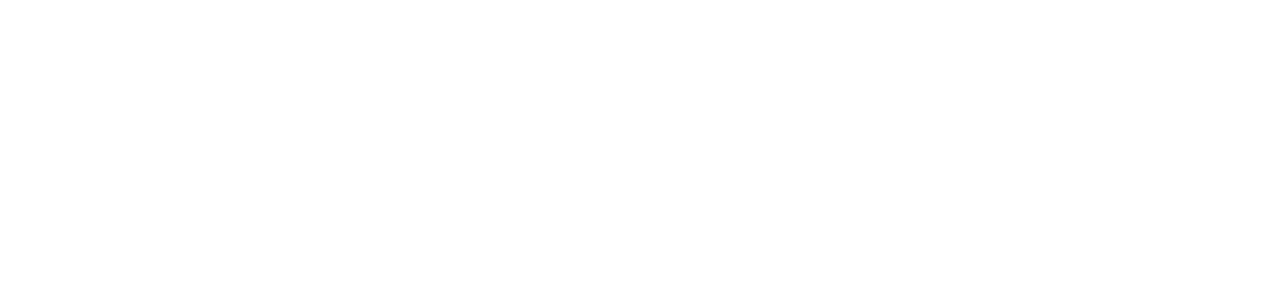
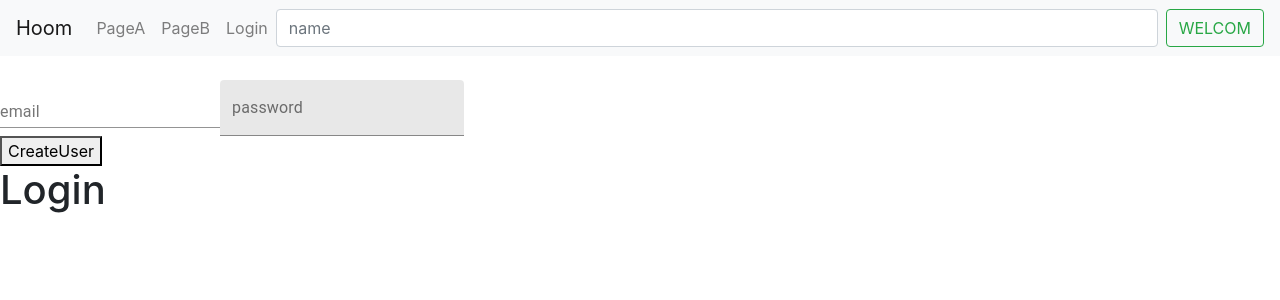
Before and after one commit to htkmnm/team-development-first, a React (Create React App) app: page /Login in a window 1280 px wide. Shown: the top 300 px of the page. Built offline with nearby package versions, Linux system fonts and the light colour scheme; no server answers.

Commit message:
firebase接続

```diff
--- a/package.json
+++ b/package.json
@@ -15,6 +15,7 @@
     "@types/react-dom": "^16.9.11",
     "@types/react-redux": "^7.1.7",
     "axios": "^0.21.1",
+    "firebase": "^8.2.9",
     "react": "^17.0.1",
     "react-dom": "^17.0.1",
     "react-redux": "^7.2.0",
--- a/src/App.tsx
+++ b/src/App.tsx
@@ -9,6 +9,8 @@ import './App.css';
 import Home from './components/Home';
 import PageA from './components/PageA';
 import PageB from './components/PageB';
+import Login from './components/Login';
+
 
 /**
  * ナビゲーションを管理
@@ -24,6 +26,7 @@ function App() {
         <Route exact path="/" component={Home} />
         <Route exact path="/PageA" component={PageA} />
         <Route exact path="/PageB" component={PageB} />
+        <Route exact path="/Login" component={Login} />
       </Switch>
     </Router>
   );
--- a/src/components/Header.tsx
+++ b/src/components/Header.tsx
@@ -29,6 +29,7 @@ const Header: React.FC<{}> = () => {
                     <Nav className="mr-auto">
                         <Nav.Link href="PageA">PageA</Nav.Link>
                         <Nav.Link href="PageB">PageB</Nav.Link>
+                        <Nav.Link href="Login">Login</Nav.Link>
                     </Nav>
                     <FormControl type="name" placeholder="name" className="mr-sm-2" value={name} onChange={e => setName(e.target.value)} />
                     <Button variant="outline-success" type="submit" onClick={handleClick}>WELCOM</Button>
--- a/src/components/Login.tsx
+++ b/src/components/Login.tsx
@@ -1,7 +1,9 @@
 import React from 'react'
 import { useState } from 'react'
 import firebase from '../config/firebase'
-
+import { TextField } from '@material-ui/core';
+import 'bootstrap/dist/css/bootstrap.min.css';
+import Header from "./Header"
 
 const Login = () => {
 
@@ -9,18 +11,18 @@ const Login = () => {
     const [password, setPassword] = useState('')
 
     const handleClick = () => {
-        firebase.auth().createUserWithEmailAndPassword(email, password)
-            .then(() => {
-                // Signed in
-                // ...
+        firebase.auth().signInWithEmailAndPassword(email, password)
+            .then((Users) => {
+                console.log(Users)
             })
     }
-
-
     return (
         <div>
-            <textarea id="email" value={email} onChange={e => setEmail(e.target.value)}></textarea>
-            <textarea id="password" value={password} onChange={e => setPassword(e.target.value)}></textarea>
+            <Header />
+            <form noValidate autoComplete="off">
+                <TextField id="email" value={email} onChange={e => setEmail(e.target.value)} label="email" />
+                <TextField id="password" value={password} onChange={e => setPassword(e.target.value)} label="password" variant="filled" />
+            </form>
             <button onClick={handleClick}> CreateUser</button>
             <h1>Login</h1>
         </div>
```
Also changed, not shown: 1 other file (tests, documents, lock files or other folders). Lines whose indentation alone changed are shown as unchanged.
